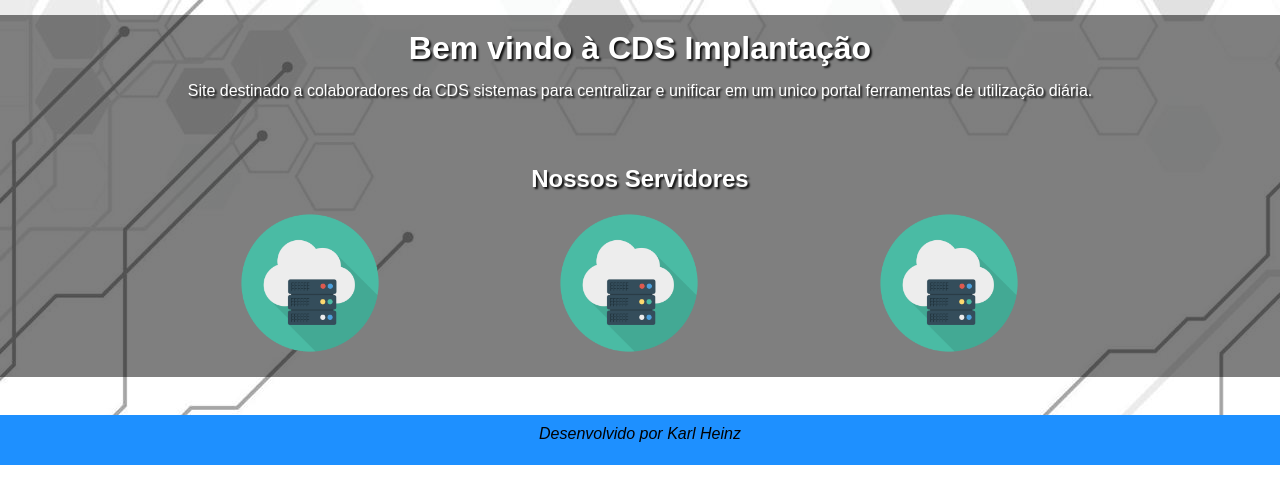
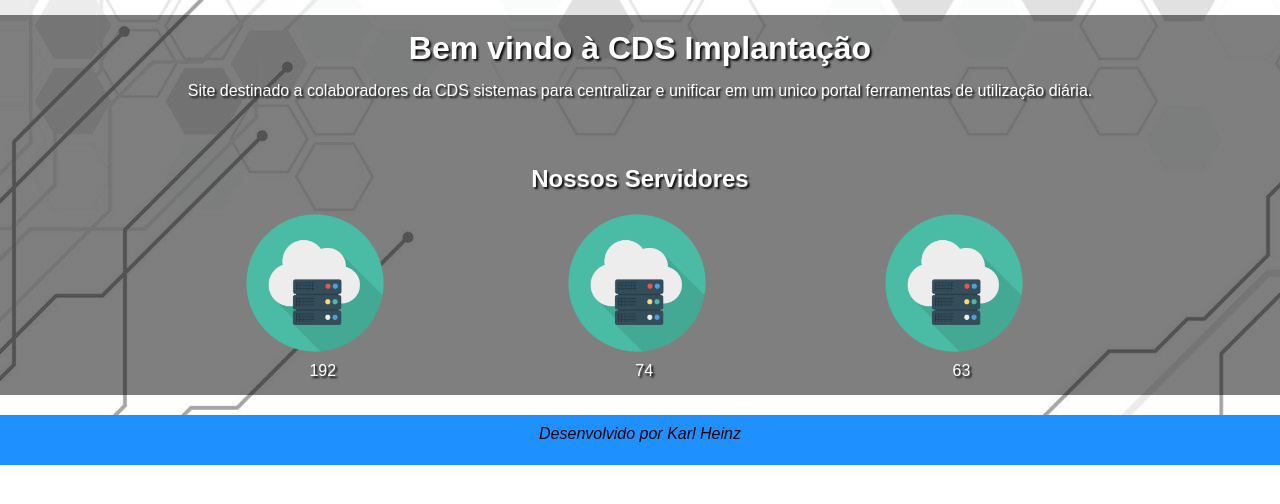
Before and after one commit to okarlheinz/cdsimplantacao, a PHP site: page / in a window 1280 px wide. Shown: the part 85-589 px from the top of the page. Run offline with PHP 8.4, Linux system fonts and the light colour scheme.

Commit message:
Atualizacao no CSS da pagina principal

```diff
--- a/css/style.css
+++ b/css/style.css
@@ -41,12 +41,20 @@ p{
 	padding: 0px 0px 15px 0px;
 }
 
-
 #div_principal{
 	clear: both;
 	background-image: url('../img/fundao.jpg');
 	min-height: 400px;
 	padding: 15px 0px 0px 0px;
+}
+
+div#server {
+    display: flex;
+    justify-content: center;
+	transition: all 500ms;
+	text-align: center;
+	color: white;
+	text-shadow: 2px 2px 2px #111111;
 }
 
 #logo{
@@ -78,6 +86,11 @@ p{
 	border-radius: 10px;
 }
 
+div#server {
+    display: flex;
+    justify-content: center;
+}
+
 #btn-download{
 	margin-right: 6px;
 	border-width: 2px;
@@ -95,10 +108,8 @@ p{
 }
 
 #btn-download:hover{
-	transform: scale(1.2);
 	background-color: rgb(159, 0, 0);
 }
-
 
 #server img{
 	width: 150px;
--- a/index.html
+++ b/index.html
@@ -5,7 +5,7 @@
 		<meta charset="utf-8">
 		<title>CDS Sistemas</title>
 		<link rel="stylesheet" type="text/css" href="css/style.css">
-		<link rel="shortcut icon" href="./img/favicon.ico"/>
+		<link rel="shortcut icon" href="/img/favicon.ico"/>
 
 	</head>
 
@@ -43,11 +43,23 @@
 
 					<div id="server">
 
-							<a href="https://cdsnuvem.com.br/" target="_blank" rel="noopener noreferrer"><img src="img/servidor.png" alt="138"></a>
+						<div class="item_server">
+							<a href="https://cdsnuvem.com.br/" target="_blank" rel="noopener noreferrer"><img src="img/SERVIDOR.png" alt="138"></a>
+								192
+						</div>
 
-							<a href="http://74.63.213.142:800/cdsweb/" target="_blank" rel="noopener noreferrer"><img src="img/servidor.png"alt="74"></a>
+						<div class="item_server">
+							<a href="http://74.63.213.142:800/cdsweb/" target="_blank" rel="noopener noreferrer"><img src="img/SERVIDOR.png"alt="74"></a>
+								74
+						</div>
 
-							<a href="http://63.143.45.98:800/" target="_blank" rel="noopener noreferrer"><img src="img/servidor.png"alt="63"></a>
+						<div class="item_server">
+							<a href="http://63.143.45.98:800/" target="_blank" rel="noopener noreferrer"><img src="img/SERVIDOR.png"alt="63"></a>
+								63
+						</div>
+
+
+
 
 					</div>
 
@@ -63,3 +75,15 @@
 	</body>
 
 </html>
+
+
+<!-- <style>
+	div#server {
+    display: flex;
+    justify-content: center;
+	transition: all 500ms;
+	text-align: center;
+	color: white;
+	text-shadow: 2px 2px 2px #111111;
+}
+</style> -->
```
Also changed, not shown: img/SERVIDOR138.png (added), img/SERVIDOR63.png (added), img/SERVIDOR74.png (added).
